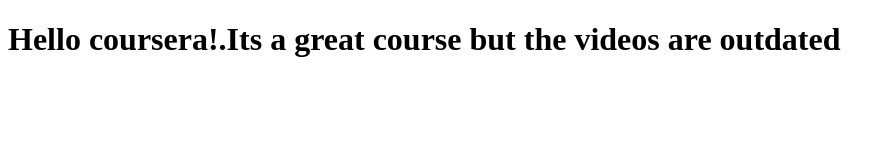
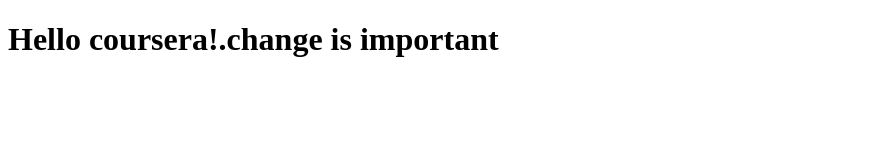
Before and after one commit to toshanarora/cousera-test, a plain HTML site: page site/index.html in a window 1280 px wide. Shown: the whole page, without its empty margins (0-896 px from the left). Drawn offline with Linux system fonts and the light colour scheme.

Commit message:
again done

```diff
--- a/site/index.html
+++ b/site/index.html
@@ -6,6 +6,6 @@
 	<title>Hello Coursera</title>
 </head>
 <body>
-<h1>Hello coursera!.Its a great course but the videos are outdated</h1>
+<h1>Hello coursera!.change is important</h1>
 </body>
 </html>
```
